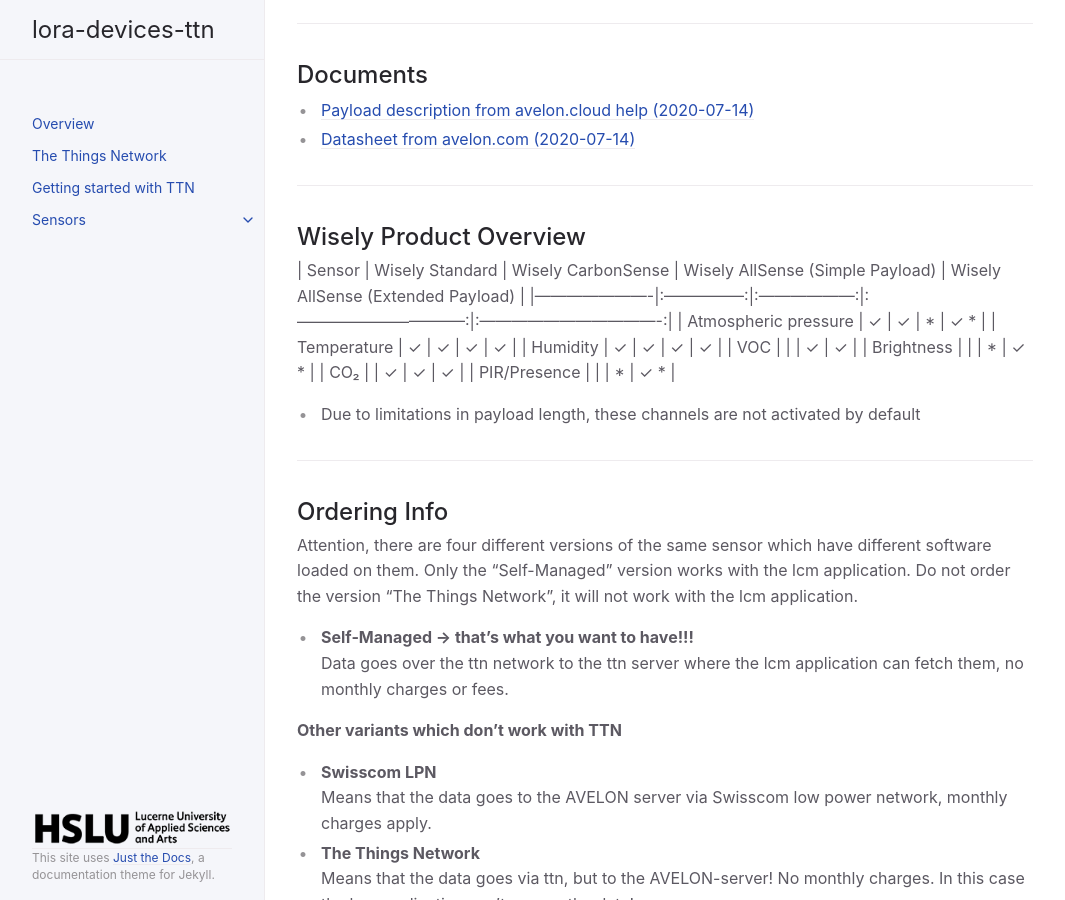
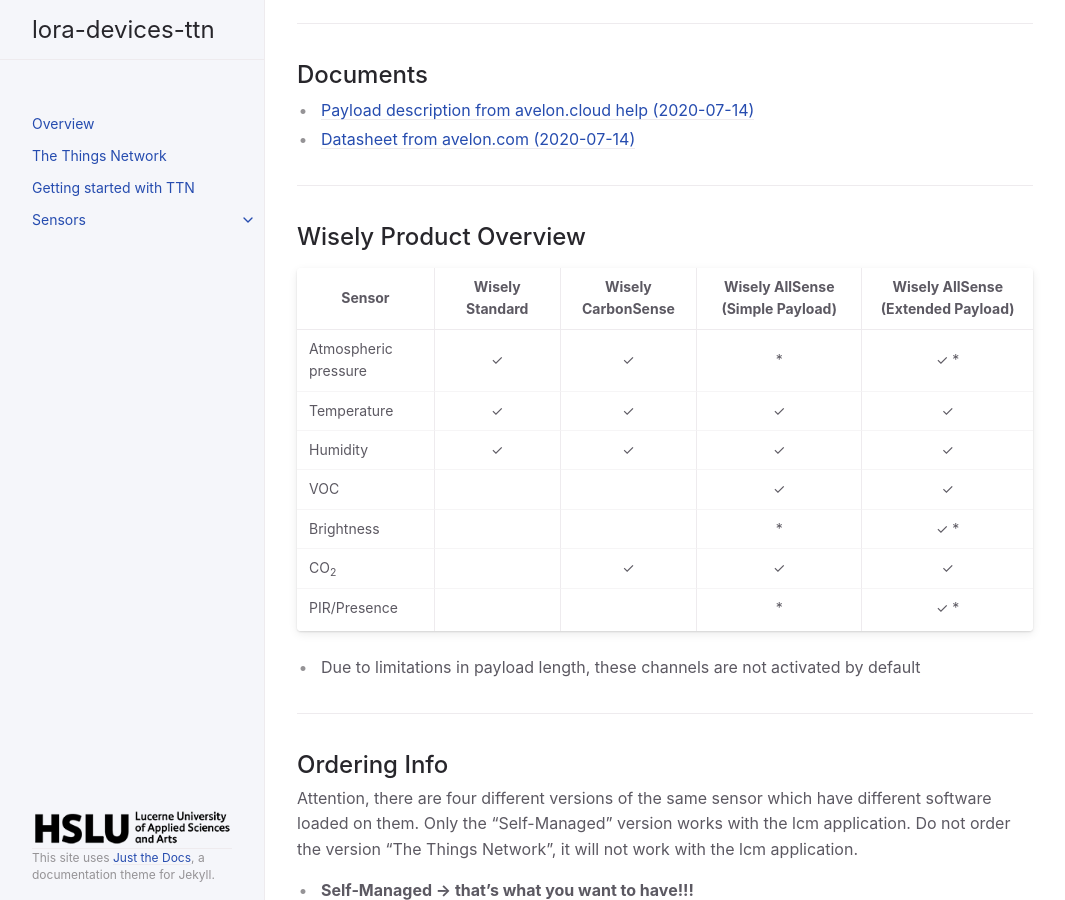
Before and after one commit to hslu-ige-laes/lora-devices-ttn, a Jekyll site: the page built from docs/sensors/avelon-wisely-standard.md, in a window 1280 px wide and 900 px high, scrolled down 1120 px. Shown: the whole window, without its empty margins (107-1172 px from the left). Built offline with Jekyll 4.4.1, drawn with Linux system fonts in a browser that asks for light colours; our own code applies the rules of GitHub Pages for plain Markdown files.

Commit message:
table update formatting

```diff
--- a/docs/sensors/avelon-wisely-standard.md
+++ b/docs/sensors/avelon-wisely-standard.md
@@ -44,6 +44,7 @@ The Wisely Standard is an indoor room sensor to measure temperature, humidity an
 ---
 
 ## Wisely Product Overview
+
 | Sensor               | Wisely Standard | Wisely CarbonSense | Wisely AllSense (Simple Payload) | Wisely AllSense (Extended Payload) |
 |----------------------|:---------------:|:------------------:|:--------------------------------:|:----------------------------------:|
 | Atmospheric pressure |        ✓        |          ✓         |                 *                |                 ✓ *                |
@@ -51,7 +52,7 @@ The Wisely Standard is an indoor room sensor to measure temperature, humidity an
 | Humidity             |        ✓        |          ✓         |                 ✓                |                  ✓                 |
 | VOC                  |                 |                    |                 ✓                |                  ✓                 |
 | Brightness           |                 |                    |                 *                |                 ✓ *                |
-| CO₂                  |                 |          ✓         |                 ✓                |                  ✓                 |
+| CO<sub>2</sub>       |                 |          ✓         |                 ✓                |                  ✓                 |
 | PIR/Presence         |                 |                    |                 *                |                 ✓ *                |
 
 * Due to limitations in payload length, these channels are not activated by default
```
Also changed, not shown: docs/sensors/avelon-wisely-allsense.md (+2 -1 lines), docs/sensors/avelon-wisely-carbonsense.md (+2 -1 lines).
